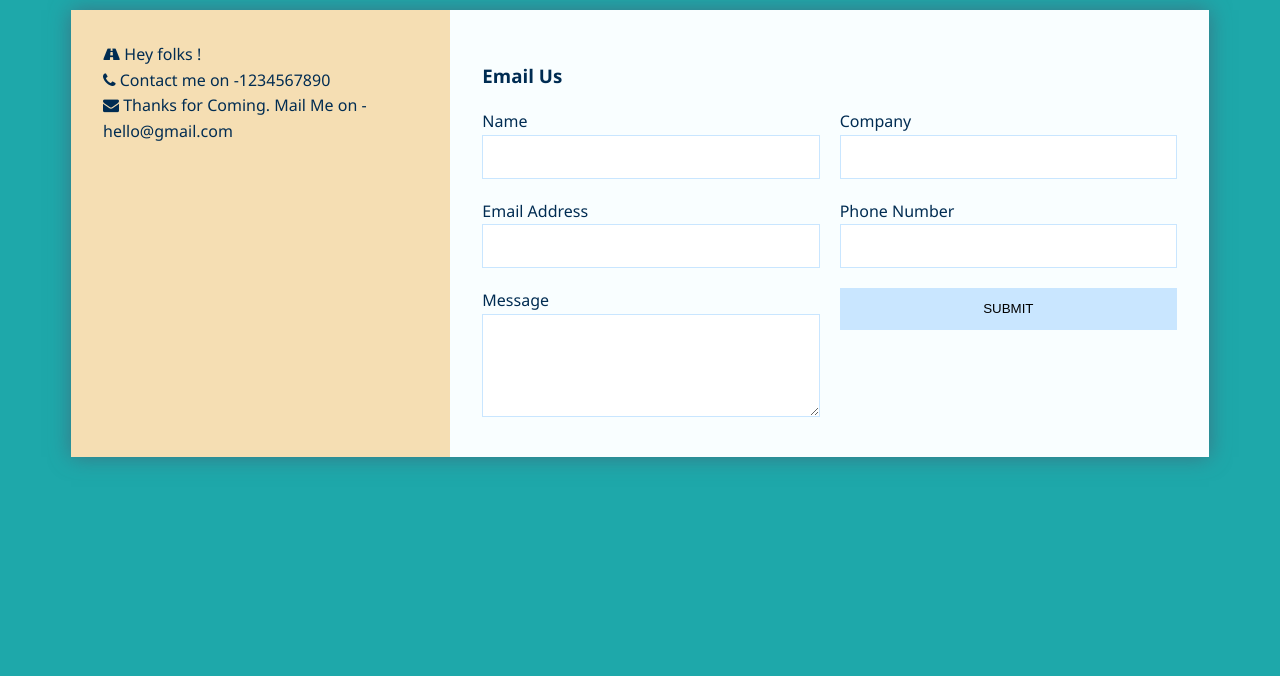
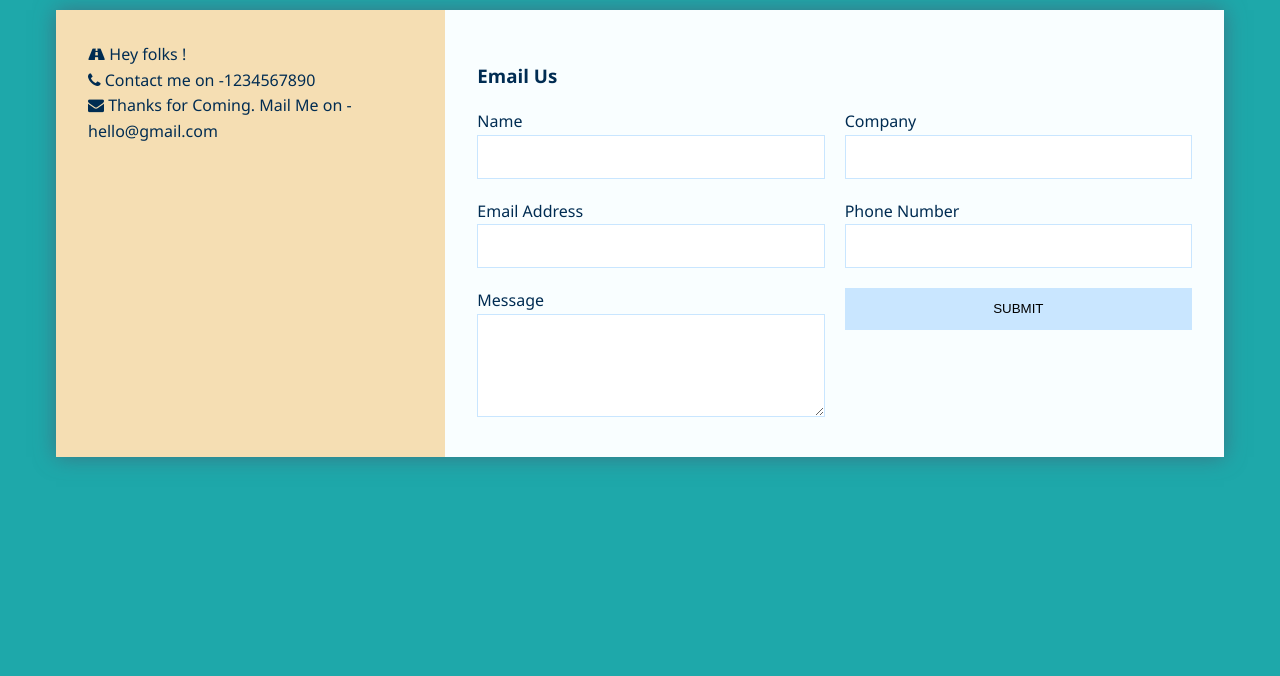
Before and after one commit to maw1a/hacktober-demo, a plain HTML site: page index.html in a window 1280 px wide. Shown: the part 124-800 px from the top of the page. Drawn offline with nearby package versions, Linux system fonts and the light colour scheme; a script that the page names is missing.

Commit message:
dev branch commit

```diff
--- a/style.css
+++ b/style.css
@@ -9,7 +9,7 @@ body{
     padding: 1em;
 }
 .container{
-    max-width: 1170px;
+    max-width: 1200px;
     margin-left: auto;
     margin-right: auto;
     padding: 1em;
```
